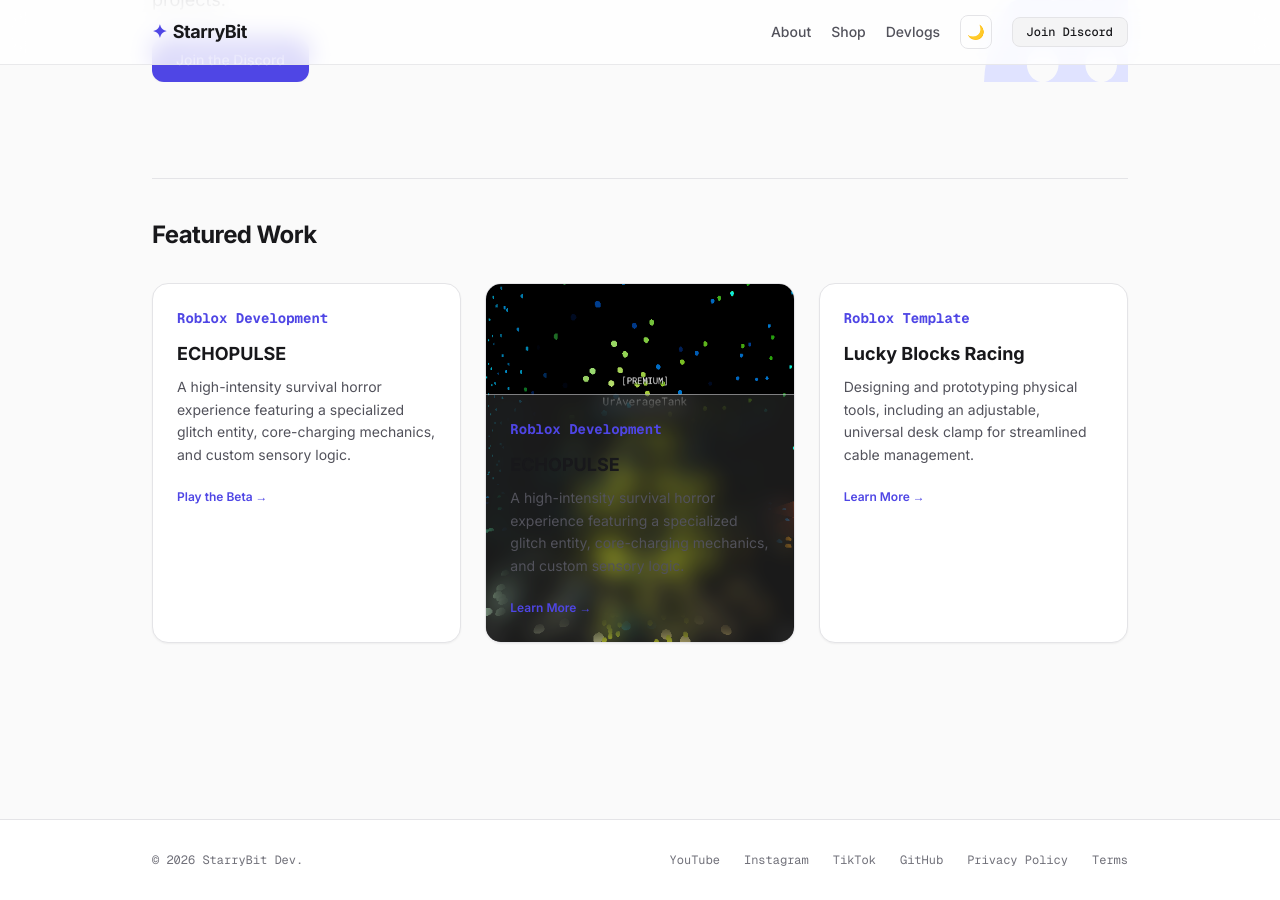
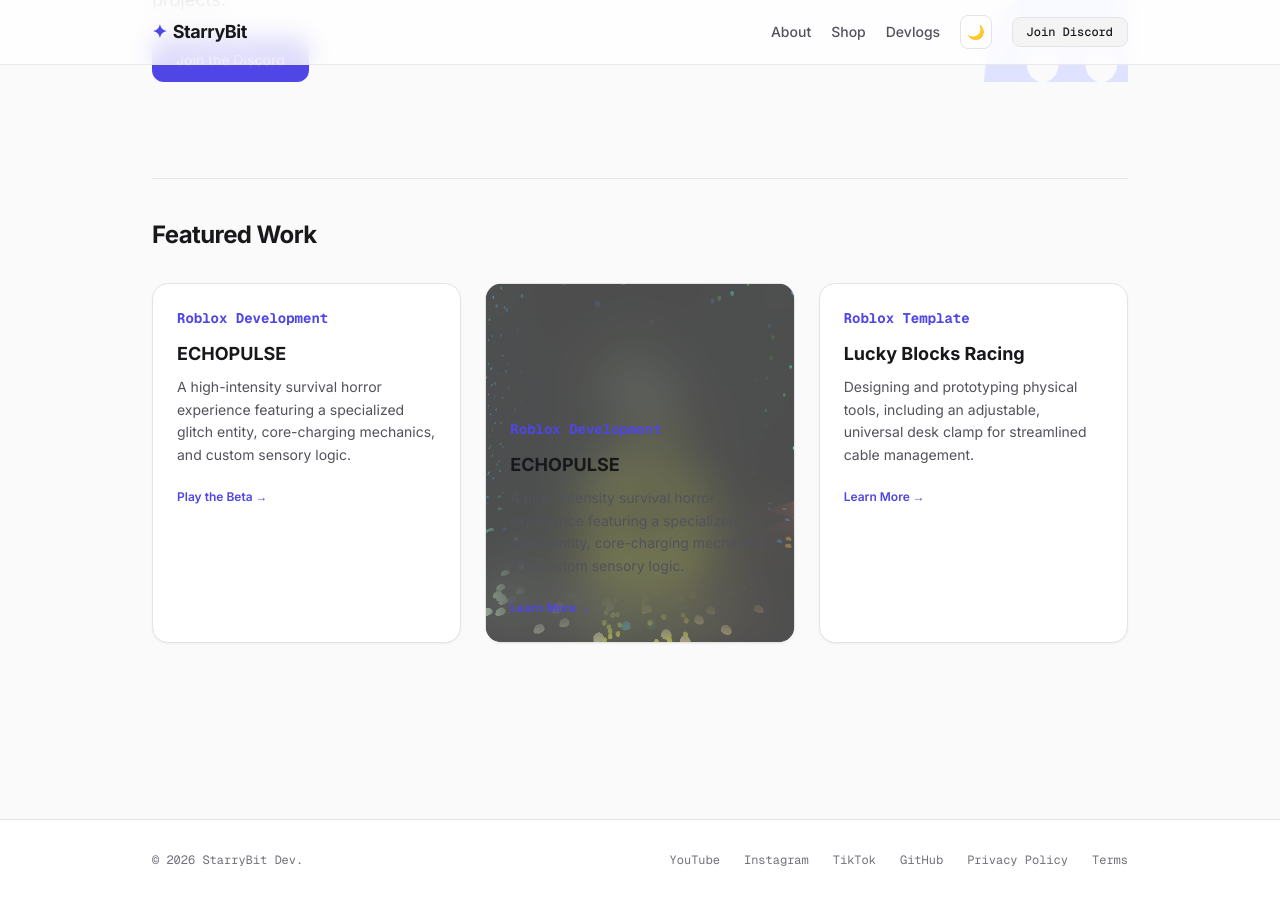
Before and after one commit to StarryBit/starrybit.github.io, a Jekyll site: the page built from index.html, in a window 1280 px wide and 900 px high, scrolled down 1323 px. Built offline with Jekyll 4.4.1, drawn with Linux system fonts in a browser that asks for light colours; nearby versions of some CDN libraries.

Commit message:
Update card.html

```diff
--- a/_includes/card.html
+++ b/_includes/card.html
@@ -2,15 +2,19 @@
 
 <div class="group relative overflow-hidden rounded-2xl border border-zinc-200 dark:border-zinc-800 shadow-sm min-h-[360px] flex flex-col justify-end">
 
-    <!-- Background Image -->
+    <!-- 1. Background Image (Slightly brightened in dark mode via contrast/brightness if needed) -->
     <img
         src="{{ include.image | relative_url }}"
         alt="{{ include.title }}"
         class="absolute inset-0 w-full h-full object-cover transition-transform duration-500 group-hover:scale-105"
     >
 
-    <!-- Content Base (Flush with bottom) -->
-    <div class="relative z-10 w-full bg-white/10 dark:bg-zinc-950/80 backdrop-blur-md p-6 border-t border-zinc-200/50 dark:border-zinc-800/50">
+    <!-- 2. Full-Card Seamless Blur & Readability Tint -->
+    <!-- This replaces the divider line and blends across the entire image -->
+    <div class="absolute inset-0 bg-white/30 dark:bg-zinc-950/40 backdrop-blur-xl transition-colors duration-300 group-hover:bg-white/20 dark:group-hover:bg-zinc-950/30"></div>
+
+    <!-- 3. Text Content (Floating perfectly readable over the blurred sheet) -->
+    <div class="relative z-10 w-full p-6">
 
         {% if include.category %}
         <div class="text-indigo-600 dark:text-indigo-400 text-sm font-bold mb-3 code-font">
@@ -18,17 +22,18 @@
         </div>
         {% endif %}
 
-        <h3 class="text-lg font-bold mb-2">
+        <!-- Using explicit text balancing/colors to pop off dark images -->
+        <h3 class="text-lg font-bold mb-2 text-zinc-900 dark:text-white">
             {{ include.title }}
         </h3>
 
-        <p class="text-sm text-zinc-600 dark:text-zinc-400 leading-relaxed mb-4">
+        <p class="text-sm text-zinc-600 dark:text-zinc-300 leading-relaxed mb-4">
             {{ include.description }}
         </p>
 
         {% if include.link %}
         <a href="{{ include.link }}"
-           class="text-xs font-semibold text-indigo-600 dark:text-indigo-400 hover:underline">
+           class="text-xs font-semibold text-indigo-600 dark:text-indigo-400 hover:underline inline-flex items-center">
             Learn More →
         </a>
         {% endif %}
@@ -36,7 +41,6 @@
     </div>
 
 </div>
-
 
 {% else %}
 
```
